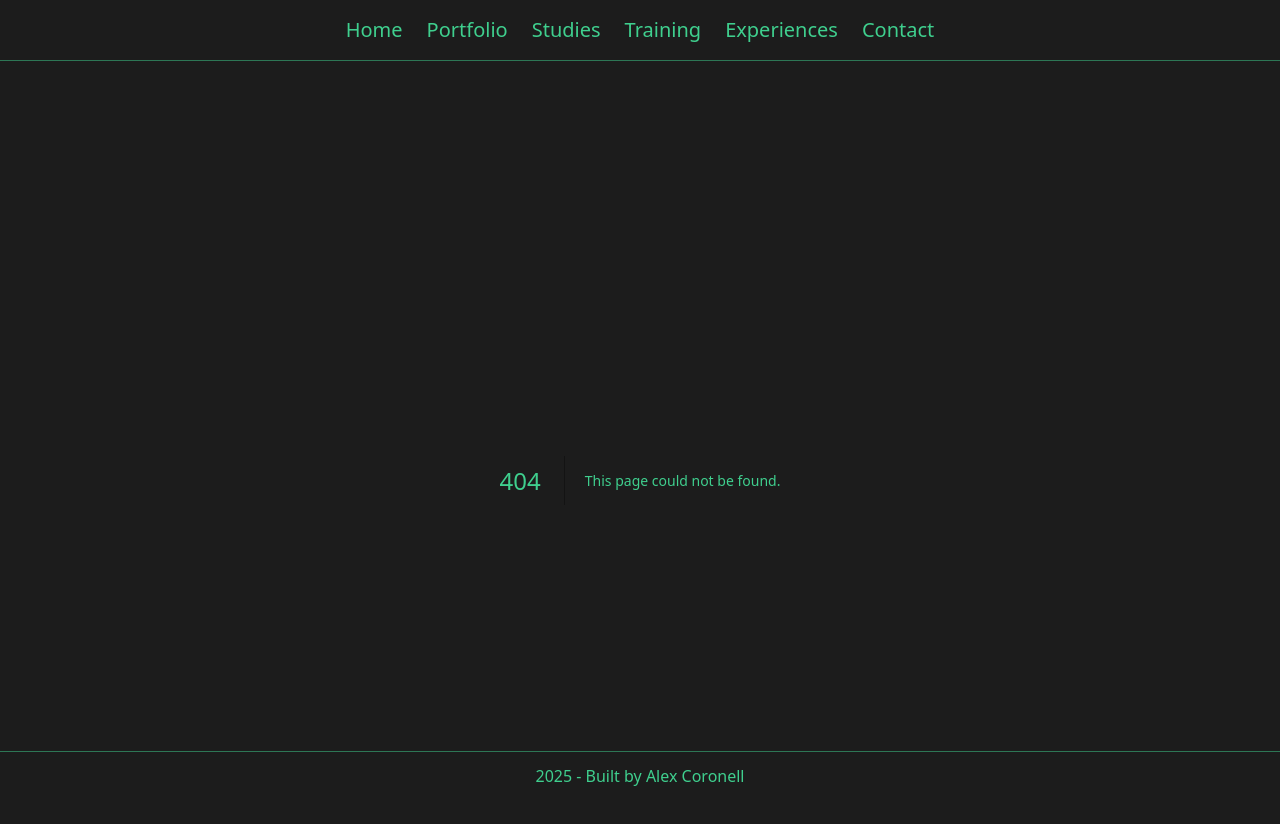
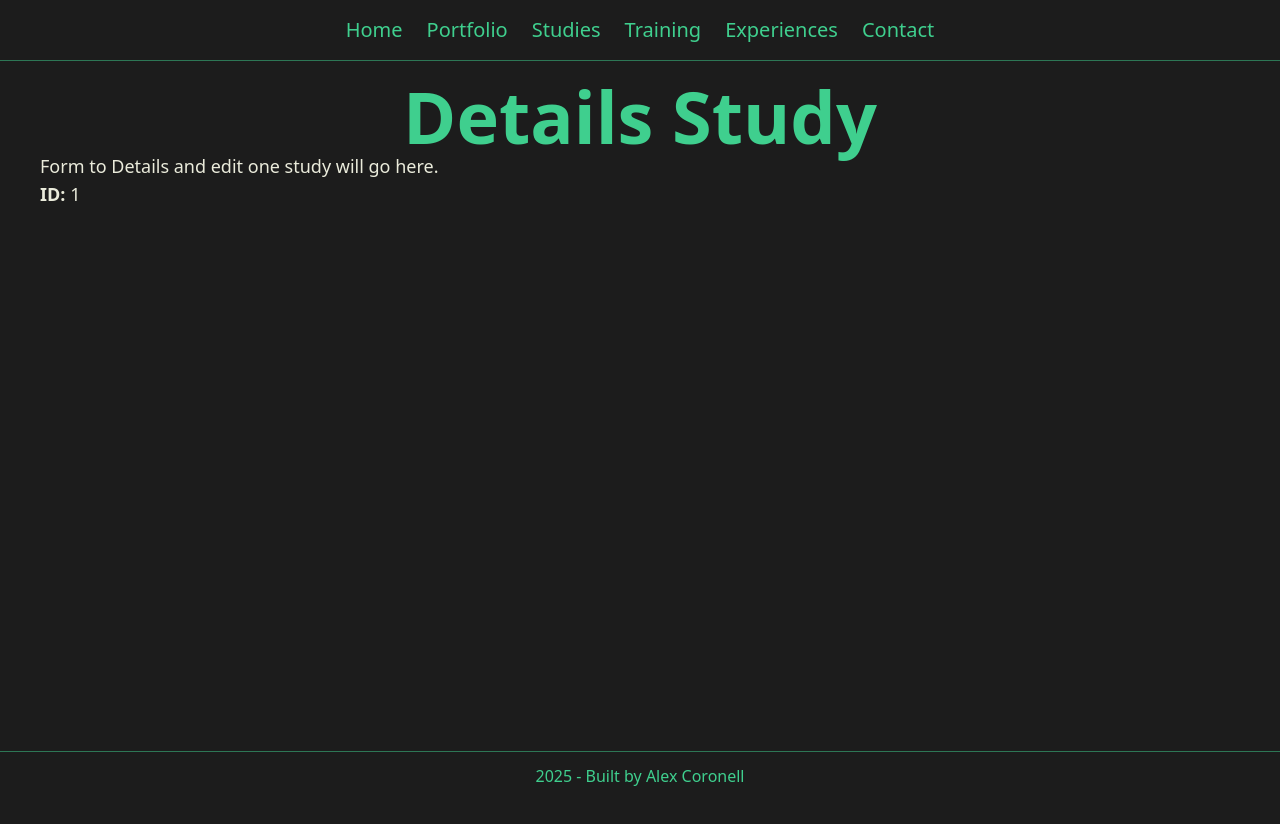
Before and after one commit to alexcoronell/resume-online-next-supabase, a Next.js app: page /admin/studies/details/1 in a window 1280 px wide. Before the commit this address had no page. Shown: the top 824 px of the page. After the commit the page ends 800 px from the top, so only its background shows below. Built offline with nearby package versions, Linux system fonts and the light colour scheme.

Commit message:
CreateStudyPage and DetailsStudyPage created

```diff
--- /dev/null
+++ b/app/admin/studies/create/page.tsx
@@ -0,0 +1,8 @@
+export default function CreateStudyPage() {
+  return (
+    <div>
+      <h1>Create Study</h1>
+      <p>Form to create a new study will go here.</p>
+    </div>
+  );
+}
--- /dev/null
+++ b/app/admin/studies/details/[id]/page.tsx
@@ -0,0 +1,17 @@
+'use client';
+import { useParams } from 'next/navigation';
+
+export default function DetailsStudyPage() {
+  const params = useParams();
+  const id = params.id;
+
+  return (
+    <div>
+      <h1>Details Study</h1>
+      <p>Form to Details and edit one study will go here.</p>
+      <p>
+        <strong>ID:</strong> {id}
+      </p>
+    </div>
+  );
+}
--- a/components/admin/tables/StudiesTable.tsx
+++ b/components/admin/tables/StudiesTable.tsx
@@ -10,7 +10,7 @@ import { useStudyStore } from '@/store/useStudyStore';
 import styles from '@/styles/tablets.module.css';
 
 export const StudiesTable: FC = () => {
-  const { studies, total, getStudies, currentPage, currentPageSize, setPage } =
+  const { studies, total, getStudies, currentPage, currentPageSize } =
     useStudyStore();
 
   // biome-ignore lint/correctness/useExhaustiveDependencies: <explanation>
@@ -33,6 +33,7 @@ export const StudiesTable: FC = () => {
   ];
 
   const handleDelete = (id: string) => {
+    console.log(id);
     return;
   };
 
@@ -61,7 +62,7 @@ export const StudiesTable: FC = () => {
               <td className='max-xl:hidden text-center'>{study.current ? 'Yes' : 'No'}</td>
               <td className={styles.AdminTable__actions}>
                 <ButtonView
-                  url={`/admin/studies/${study.id}`}
+                  url={`/admin/studies/details/${study.id}`}
                   title={`View ${study.title} details`}
                 />
                 <ButtonDelete
--- /dev/null
+++ b/core/types/StatusForm.type.ts
@@ -0,0 +1 @@
+export type StatusForm = 'create' | 'edit' | 'details'
```
